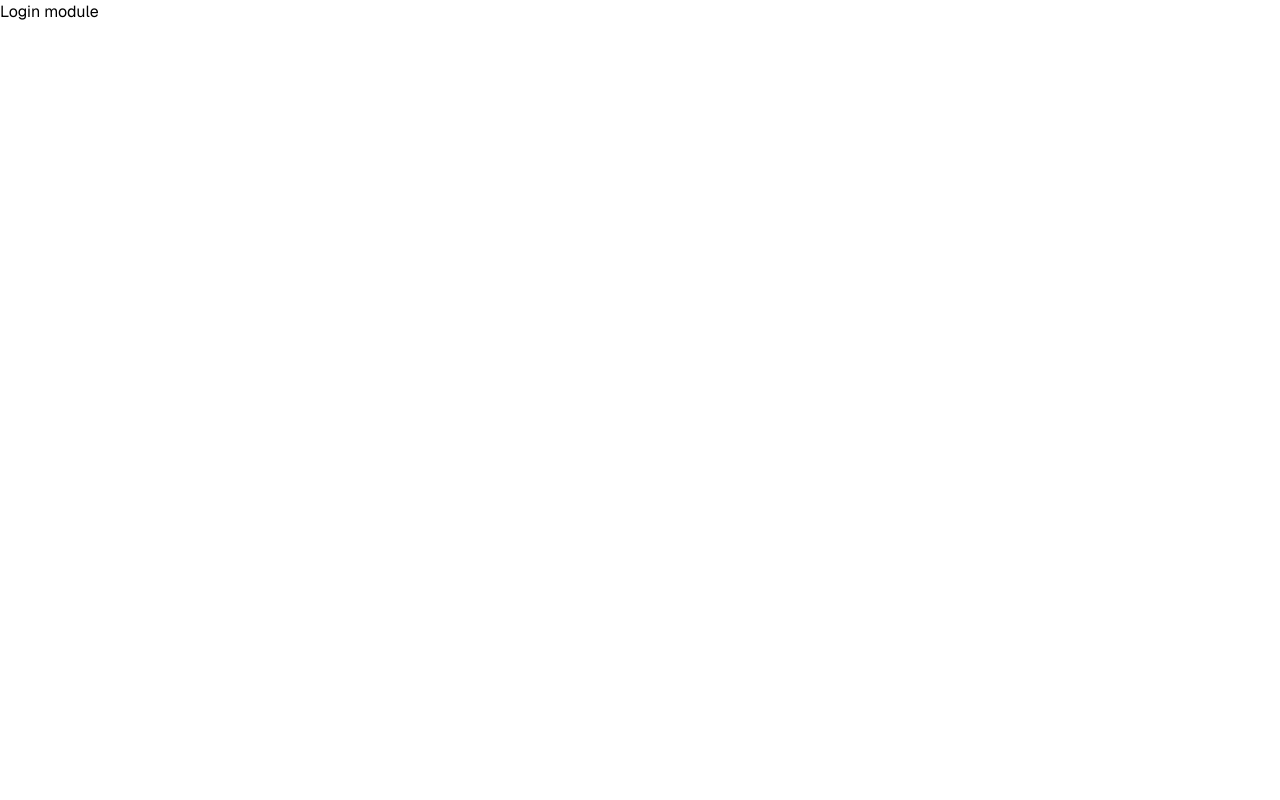
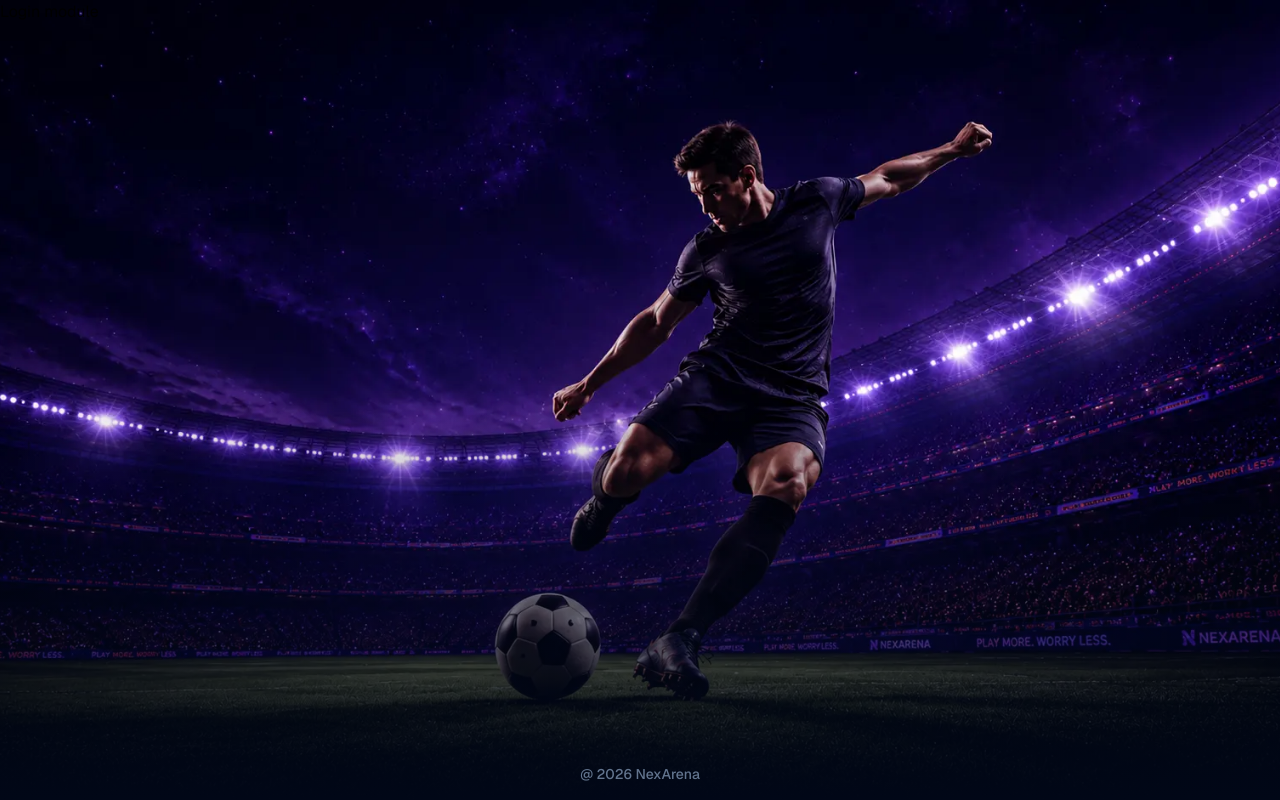
Before and after one commit to quantumrahman/nexarena-frontend, a Next.js app: page /auth/login in a window 1280 px wide. Built offline with nearby package versions, Linux system fonts and the light colour scheme.

Commit message:
refactor: add background image and footer copyright text

```diff
--- a/src/app/(auth)/layout.js
+++ b/src/app/(auth)/layout.js
@@ -6,5 +6,14 @@ export const metadata = {
 };
 
 export default function AuthLayout({ children }) {
-    return <main className="min-h-screen w-full">{children}</main>;
+    return (
+        <main className="relative min-h-screen w-full flex-1 bg-[url('/img/auth.webp')] bg-cover bg-center bg-no-repeat">
+            <div className="absolute inset-0 z-20 bg-linear-to-b from-transparent via-transparent to-[#010717]">
+                {children}
+                <p className="fixed bottom-4 left-1/2 z-30 -translate-x-1/2 transform text-sm font-medium text-slate-500">
+                    @ {new Date().getFullYear()} NexArena
+                </p>
+            </div>
+        </main>
+    );
 }
```
